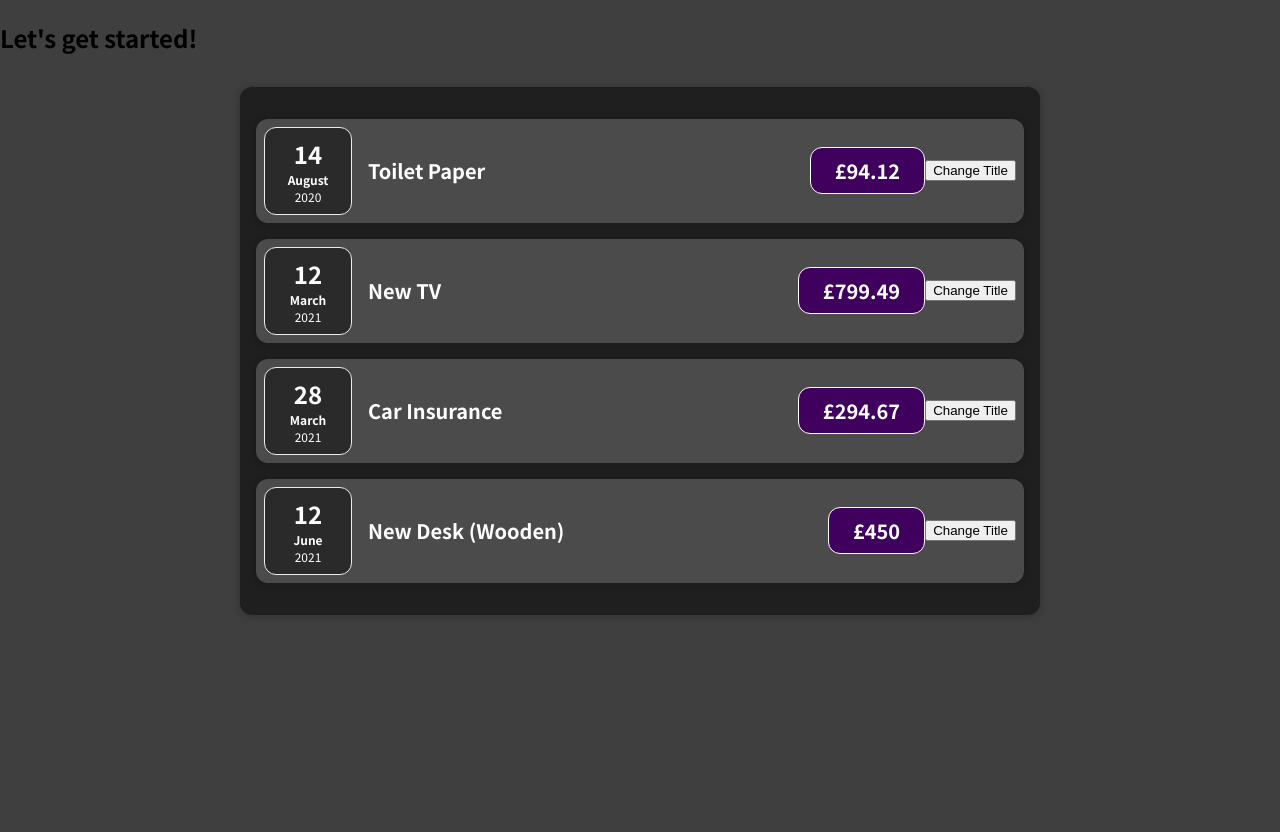
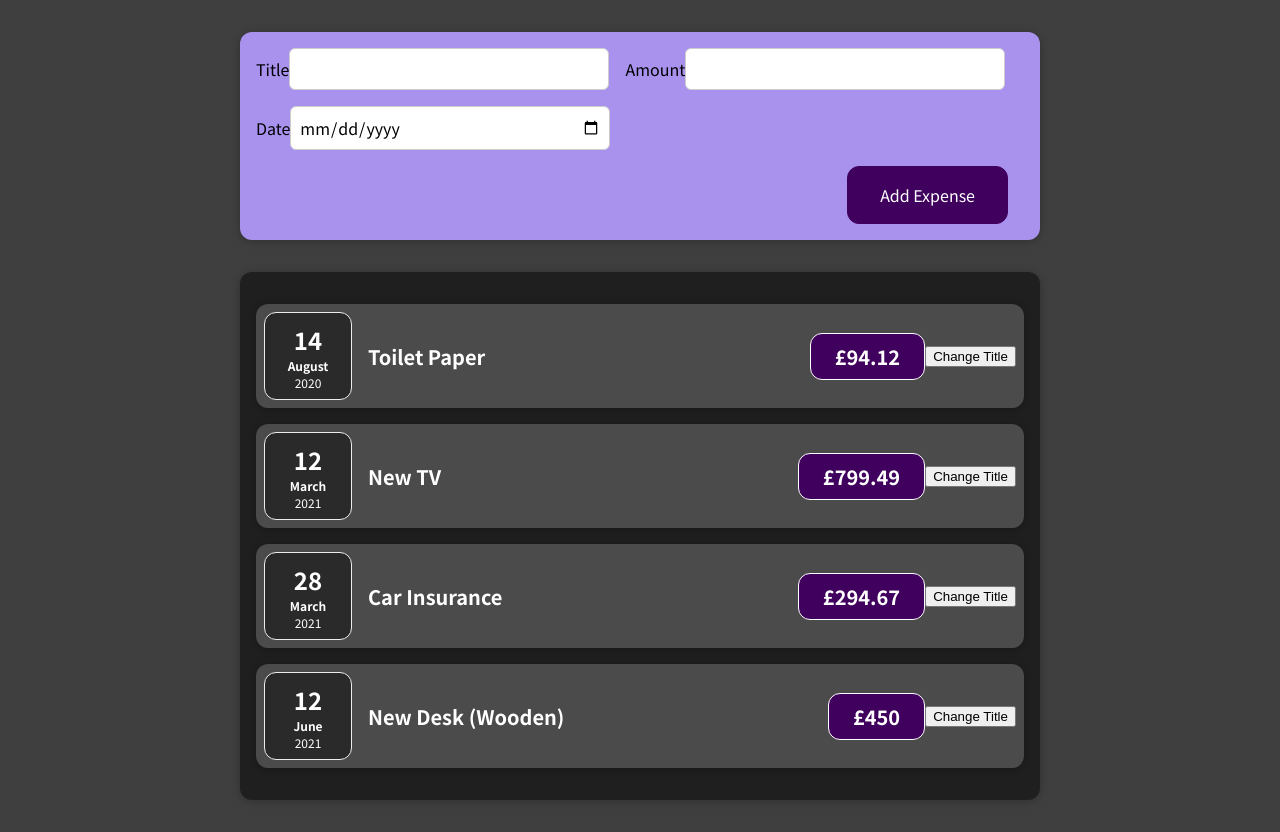
Before and after one commit to Cindywritescode/react-expense-tracker, a React (Create React App) app: page / in a window 1280 px wide. Before the commit the page ends 800 px from the top, so only its background shows below. Built offline with nearby package versions, Linux system fonts and the light colour scheme.

Commit message:
add NewExpense and ExpenseForm components and style sheet

```diff
--- a/src/App.js
+++ b/src/App.js
@@ -1,4 +1,5 @@
- import Expenses from "./components/Expenses/Expenses";
+import Expenses from "./components/Expenses/Expenses";
+import NewExpense from "./components/NewExpense/NewExpense";
 
 const App = () => {
   const expense = [
@@ -25,7 +26,7 @@
 
   return (
     <div>
-      <h2>Let's get started!</h2>
+      <NewExpense />
       <Expenses items={expense}/>
     </div>
   );
--- /dev/null
+++ b/src/components/NewExpense/ExpenseForm.css
@@ -0,0 +1,26 @@
+.new-expense__controls {
+  display: flex;
+  flex-wrap: wrap;
+  gap: 1rem;
+  margin-bottom: 1rem;
+  text-align: left;
+}
+
+.new-expense__control label {
+  font-weight: bold;
+  margin-bottom: 0.5rem;
+  display: block;
+}
+
+.new-expense__control input {
+  font: inherit;
+  padding: 0.5rem;
+  border-radius: 6px;
+  border: 1px solid #ccc;
+  width: 20rem;
+  max-width: 100%;
+}
+
+.new-expense__actions {
+  text-align: right;
+}
--- /dev/null
+++ b/src/components/NewExpense/ExpenseForm.js
@@ -0,0 +1,31 @@
+import "./ExpenseForm.css"
+
+const ExpenseForm = () => {
+  const titleChangeHandler = () => {
+    console.log('Title changed!')
+  };
+
+  return (
+  <form>
+    <div className="new-expense__controls">
+      <div className="new-expense__control">
+        <labl>Title</labl>
+        <input type="text"  onChange={titleChangeHandler} />
+      </div>
+      <div className="new-expense__control">
+        <labl>Amount</labl>
+        <input type="number" min="0.01" step="0.01" />
+      </div>
+      <div className="new-expense__control">
+        <labl>Date</labl>
+        <input type="date" min="2019-01-01" max="2022-12-31" />
+      </div>
+    </div>
+    <div className="new-expense__actions">
+      <button type="submit">Add Expense</button>
+    </div>
+  </form>
+  );
+};
+
+export default ExpenseForm;
--- /dev/null
+++ b/src/components/NewExpense/NewExpense.css
@@ -0,0 +1,38 @@
+.new-expense {
+  background-color: #a892ee;
+  padding: 1rem;
+  margin: 2rem auto;
+  width: 50rem;
+  max-width: 95%;
+  border-radius: 12px;
+  text-align: center;
+  box-shadow: 0 1px 8px rgba(0, 0, 0, 0.25);
+}
+
+.new-expense button {
+  font: inherit;
+  cursor: pointer;
+  padding: 1rem 2rem;
+  border: 1px solid #40005d;
+  background-color: #40005d;
+  color: white;
+  border-radius: 12px;
+  margin-right: 1rem;
+}
+
+.new-expense button:hover,
+.new-expense button:active {
+  background-color: #510674;
+  border-color: #510674;
+}
+
+.new-expense button.alternative {
+  color: #220131;
+  border-color: transparent;
+  background-color: transparent;
+}
+
+.new-expense button.alternative:hover,
+.new-expense button.alternative:active {
+  background-color: #ddb3f8;
+}
--- /dev/null
+++ b/src/components/NewExpense/NewExpense.js
@@ -0,0 +1,12 @@
+import './NewExpense.css';
+import ExpenseForm from './ExpenseForm';
+
+const NewExpense = () => {
+  return (
+    <div className="new-expense">
+      <ExpenseForm />
+    </div>
+  );
+};
+
+export default NewExpense;
```
Also changed, not shown: 1 other file (tests, documents, lock files or other folders).
